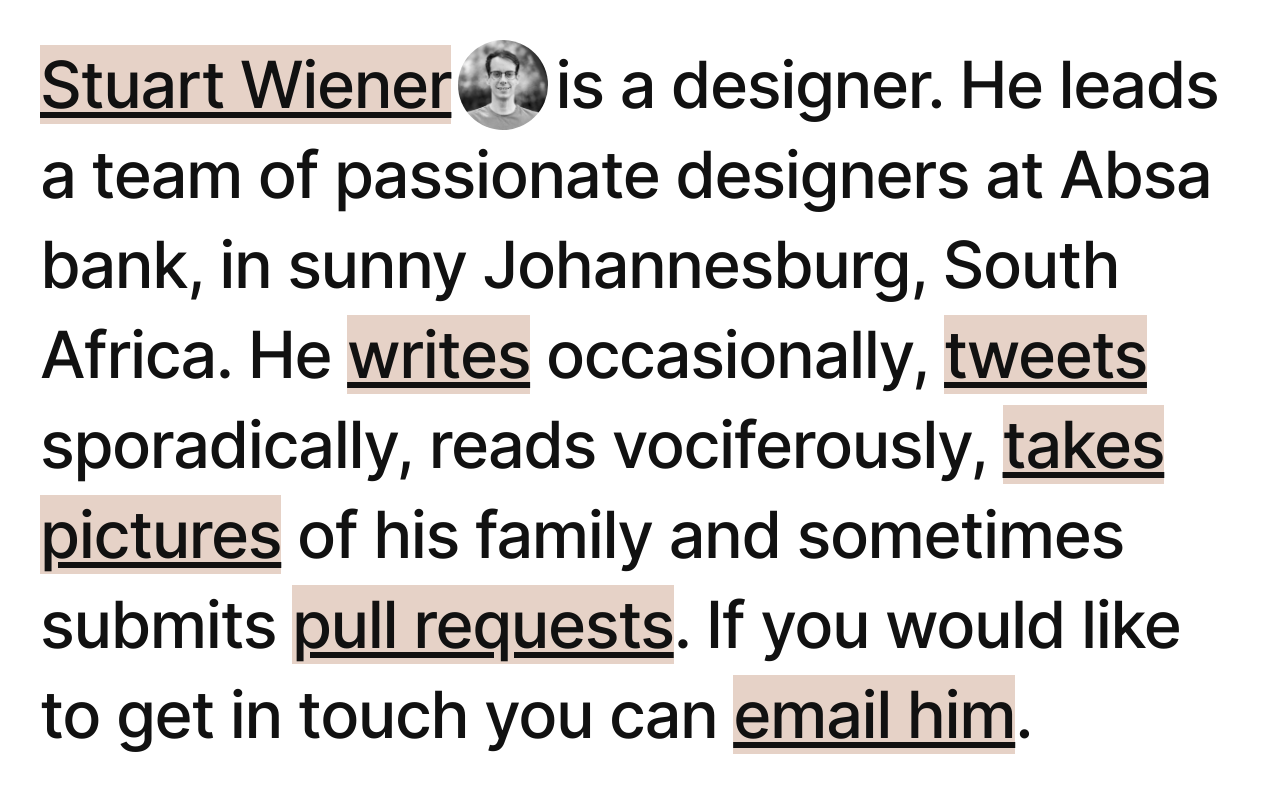
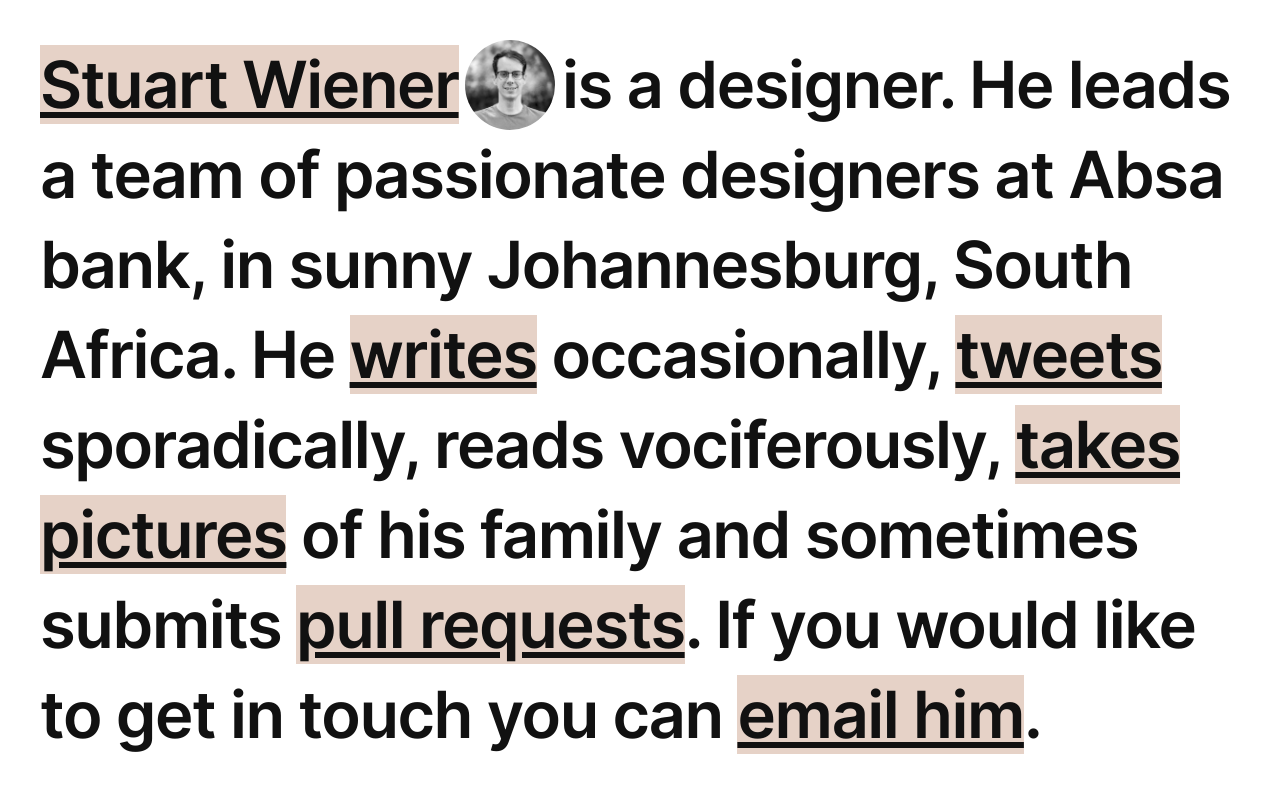
Before and after one commit to stuartwiener/stuartwiener.github.io, a Jekyll site: the page built from index.html, in a window 1280 px wide. Shown: the top 793 px of the page. Built offline with Jekyll 4.4.1, drawn with Linux system fonts in a browser that asks for light colours.

Commit message:
responsize font sizes

```diff
--- a/_sass/_typography.scss
+++ b/_sass/_typography.scss
@@ -64,7 +64,7 @@
   line-height: var(--lineheight-2);
   letter-spacing: var(--letterspacing-2);
   margin: var(--space-1) 0;
-  font-weight: 500;
+  font-weight: 600;
   color: var(--foreground);
 }
 
@@ -73,7 +73,7 @@
   line-height: var(--lineheight-3);
   letter-spacing: var(--letterspacing-3);
   margin: var(--space-1) 0;
-  font-weight: 500;
+  font-weight: 600;
   color: var(--foreground);
 }
 
@@ -101,7 +101,7 @@
     font-size: var(--size-2);
     line-height: var(--lineheight-2);
     letter-spacing: var(--letterspacing-2);
-    font-weight: 500;
+    font-weight: 600;
   }
   img {
     height: var(--lineheight-2);
@@ -171,5 +171,4 @@
       vertical-align: bottom;
     }
   }
-
 }
--- a/css/main.scss
+++ b/css/main.scss
@@ -80,14 +80,14 @@
   --color-3: #EEE2DC;
 
   --size-1: 65px;
-  --size-2: 35px;
-  --size-3: 25px;
-  --size-4: 20px;
+  --size-2: 30px;
+  --size-3: 24px;
+  --size-4: 18px;
 
   --lineheight-1: 90px;
   --lineheight-2: 45px;
-  --lineheight-3: 35px;
-  --lineheight-4: 25px;
+  --lineheight-3: 32px;
+  --lineheight-4: 24px;
 
   --letterspacing-1: -0.022em;
   --letterspacing-2: -0.022em;
```
